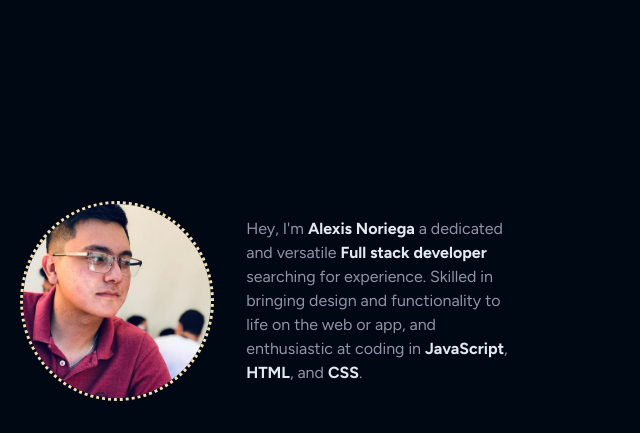
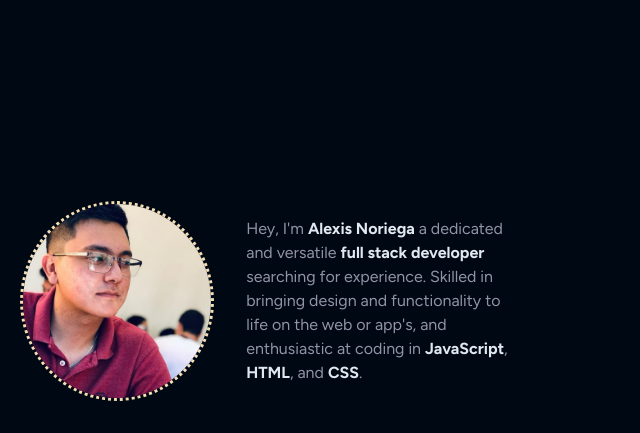
Before and after one commit to NoriegaCoder/Portafolio, a plain HTML site: page index.html in a window 1280 px wide. Shown: the top 433 px of the page, 640-1280 px from the left. Drawn offline with nearby package versions, Linux system fonts and the light colour scheme.

Commit message:
Cambios en ortografia

```diff
--- a/index.html
+++ b/index.html
@@ -57,9 +57,9 @@
                             <img src="assets/img/Captura de pantalla 2024-01-04 121754.png" alt="Self portrait">
                             <h2 class="csu">About</h2>
                             <p>
-                                Hey, I'm <a class="baldie">Alexis Noriega</a> a dedicated and versatile <a class="baldie">Full stack developer</a> searching for
+                                Hey, I'm <a class="baldie">Alexis Noriega</a> a dedicated and versatile <a class="baldie">full stack developer</a> searching for
                                 experience.
-                                Skilled in bringing design and functionality to life on the web or app, and enthusiastic
+                                Skilled in bringing design and functionality to life on the web or app's, and enthusiastic
                                 at coding in <a class="baldie">JavaScript</a>, <a class="baldie">HTML</a>, and <a class="baldie">CSS</a>.
 
                             </p>
```
